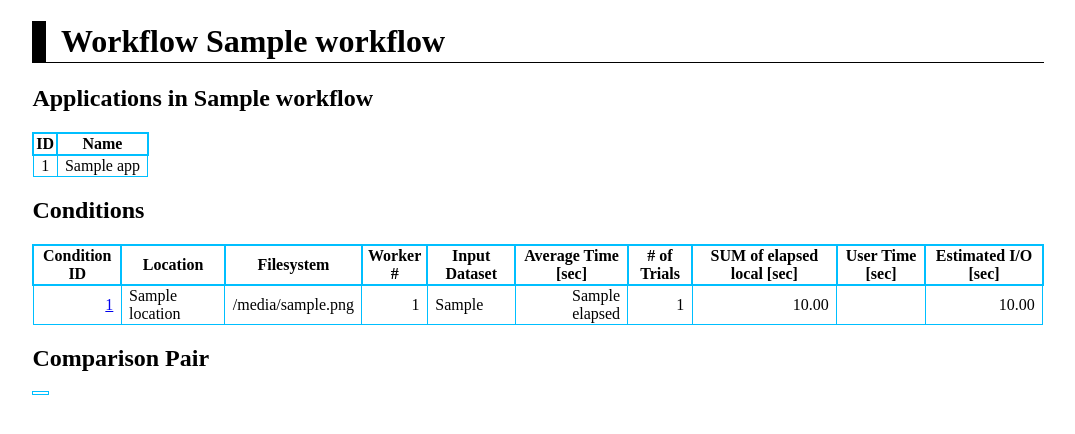
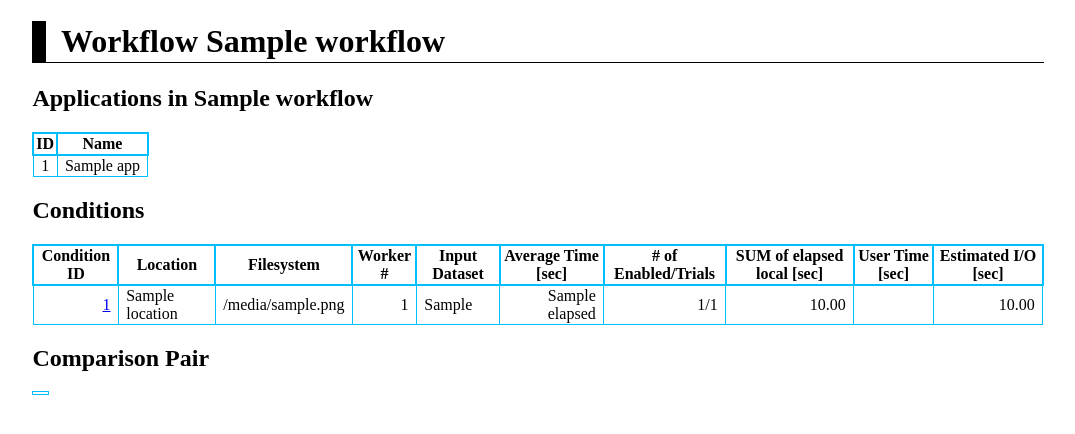
Before and after one commit to kabe/parp, a Django app: template parpview/viewer/templates/workflowinfo.html in a window 1280 px wide. Shown: the top 434 px of the page, without its empty margins (102-1177 px from the left). Run offline with Django 3.2, Linux system fonts and the light colour scheme; the template is opened without the code that fills it: most values are stand-ins (such as "Sample title", 1, 10 or a date in 2020); parts of the project's set-up code (start-up, migrations or seed data) failed here and were passed over.

Commit message:
show nr of enabled / nr of trials

```diff
--- a/parpview/viewer/templates/workflowinfo.html
+++ b/parpview/viewer/templates/workflowinfo.html
@@ -32,7 +32,7 @@
             <th>Worker #</th>
             <th>Input Dataset</th>
             <th>Average Time [sec]</th>
-            <th># of Trials</th>
+            <th># of Enabled/Trials</th>
             <th>SUM of elapsed local [sec]</th>
             <th>User Time [sec]</th>
             <th>Estimated I/O [sec]</th>
@@ -49,7 +49,7 @@
             <td class="numeric">{{ cond.worker_num }}</td>
             <td>{{ cond.input_dataset }}</td>
             <td class="numeric">{{ cond.elapsed }}</td>
-            <td class="numeric">{{ cond.num_trials }}</td>
+            <td class="numeric">{{ cond.num_enabled }}/{{ cond.num_trials }}</td>
             <td class="numeric">{{ cond.elapsed_local|floatformat:2 }}</td>
             <td class="numeric">{{ cond.time_user|floatformat:2 }}</td>
             <td class="numeric">{{ cond.est_io|floatformat:2 }}</td>
--- a/parpview/viewer/views.py
+++ b/parpview/viewer/views.py
@@ -907,6 +907,7 @@ SELECT
   wfc.filesystem filesystem,
   wfc.worker_num worker_num,
   wfc.input_dataset input_dataset,
+  SUM(wft.enabled) num_enabled,
   COUNT(*) num_trials,
   AVG(TIME_TO_SEC(wft.elapsed_time)) elapsed
 FROM
@@ -944,7 +945,8 @@ GROUP BY
                 d = {}
                 for attr in ("id", "name", "wf_condition", "wfc_id",
                              "location", "filesystem", "worker_num",
-                             "input_dataset", "num_trials", "elapsed"):
+                             "input_dataset", "num_enabled","num_trials",
+                             "elapsed"):
                     d[attr] = getattr(cond, attr)
                 for attr in ("workflow", "wf_condition", "elapsed_local",
                              "time_user", "est_io"):
```
